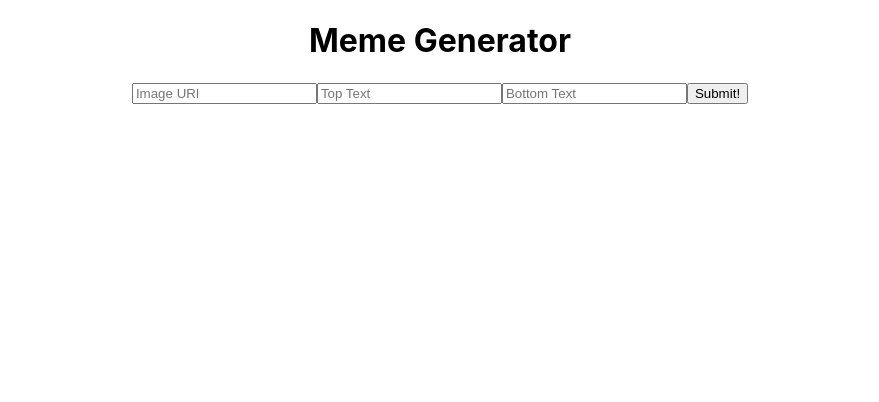
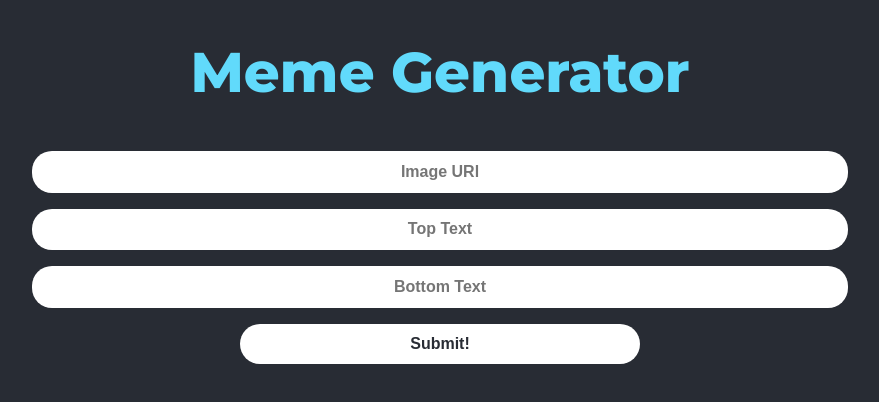
Before and after one commit to Leomedina/meme-generator-react, a React (Create React App) app: page / in a window 1280 px wide. Shown: the top 402 px of the page, without its empty margins (200-1079 px from the left). Built offline with nearby package versions, Linux system fonts and the light colour scheme.

Commit message:
baselevel and componenet styling for the form

```diff
--- a/public/index.html
+++ b/public/index.html
@@ -24,6 +24,10 @@
       work correctly both with client-side routing and a non-root public URL.
       Learn how to configure a non-root public URL by running `npm run build`.
     -->
+    <link
+      href="https://fonts.googleapis.com/css2?family=Montserrat:wght@400;800&display=swap"
+      rel="stylesheet"
+    />
     <title>React App</title>
   </head>
   <body>
--- a/src/components/MemeForm.js
+++ b/src/components/MemeForm.js
@@ -1,4 +1,5 @@
 import React, { useState } from 'react';
+import '../styles/Form.css';
 
 function MemeForm() {
   const INITIAL_VALUE = { imageUrl: '', topText: '', botText: '' };
--- a/src/styles/App.css
+++ b/src/styles/App.css
@@ -1,38 +1,11 @@
-.App {
+body {
   text-align: center;
+  background-color: #282c34;
+  font-family: "Montserrat", sans-serif;
 }
 
-.App-logo {
-  height: 40vmin;
-  pointer-events: none;
+h1 {
+  color: #61dafb;
+  font-size: 3.5rem;
+  font-weight: 800;
 }
-
-@media (prefers-reduced-motion: no-preference) {
-  .App-logo {
-    animation: App-logo-spin infinite 20s linear;
-  }
-}
-
-.App-header {
-  background-color: #282c34;
-  min-height: 100vh;
-  display: flex;
-  flex-direction: column;
-  align-items: center;
-  justify-content: center;
-  font-size: calc(10px + 2vmin);
-  color: white;
-}
-
-.App-link {
-  color: #61dafb;
-}
-
-@keyframes App-logo-spin {
-  from {
-    transform: rotate(0deg);
-  }
-  to {
-    transform: rotate(360deg);
-  }
-}
--- /dev/null
+++ b/src/styles/Form.css
@@ -0,0 +1,39 @@
+form {
+  display: flex;
+  flex-direction: column;
+  justify-content: center;
+  align-items: center;
+}
+
+input,
+button {
+  background-color: #fff;
+  color: #282c34;
+  outline: none;
+
+  border: none;
+  border-radius: 20px;
+  height: 1.6rem;
+  width: 50rem;
+  padding: 0.5em;
+  margin: 0.5rem 3rem;
+
+  text-align: center;
+  font-size: 16px;
+  font-weight: 800;
+}
+
+button {
+  display: flex;
+  width: 25rem;
+  height: 2.5rem;
+  vertical-align: center;
+  align-items: center;
+  justify-content: center;
+}
+
+button:hover {
+  transform: scale(1.05);
+  background-color: lightcoral;
+  color: #fff;
+}
```
